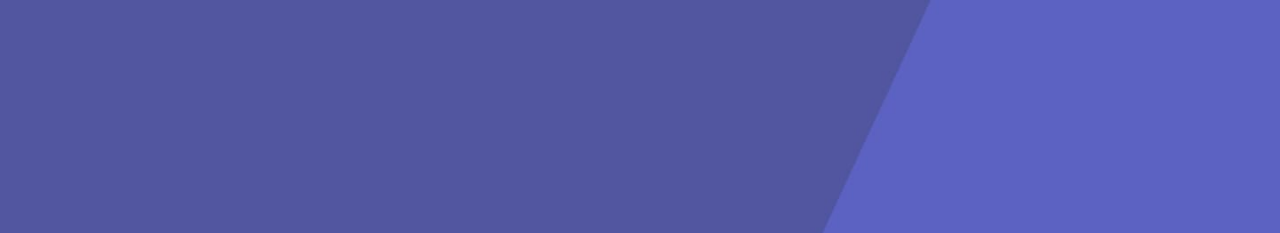
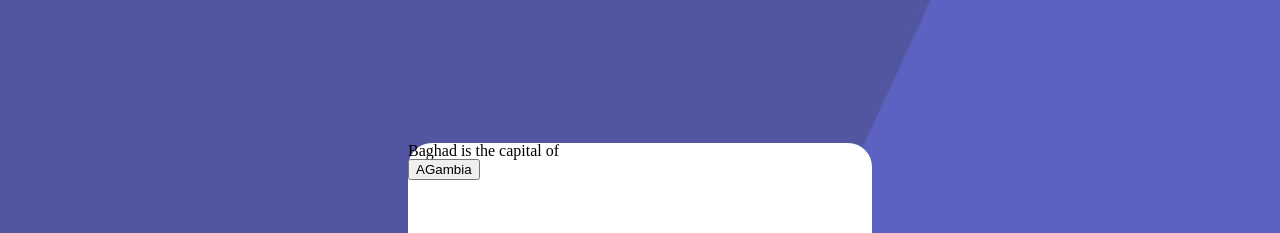
Before and after one commit to enias-oliveira/country-quiz, a Next.js app: page / in a window 1280 px wide. Shown: the top 233 px of the page. Built offline with nearby package versions, Linux system fonts and the light colour scheme.

Commit message:
wip: adds quizcard component helper functions

```diff
--- /dev/null
+++ b/components/QuizCard.tsx
@@ -0,0 +1,14 @@
+import styles from '@/styles/QuizCard.module.css'
+
+const QuizCard = (): JSX.Element => {
+  return (
+    <div className={styles.container}>
+      <h2>Baghad is the capital of</h2>
+      <button>
+        <span>A</span>Gambia
+      </button>
+    </div>
+  )
+}
+
+export default QuizCard
--- /dev/null
+++ b/styles/QuizCard.module.css
@@ -0,0 +1,7 @@
+.container {
+  position: relative;
+  width: 46.4rem;
+  height: 51.5rem;
+  background-color: #FFFFFF;
+  border-radius: 2.4rem;
+}
```
Also changed, not shown: public/images/undraw_adventure_4hum 1.svg (added), public/images/undraw_winners_ao2o 2.svg (added).
